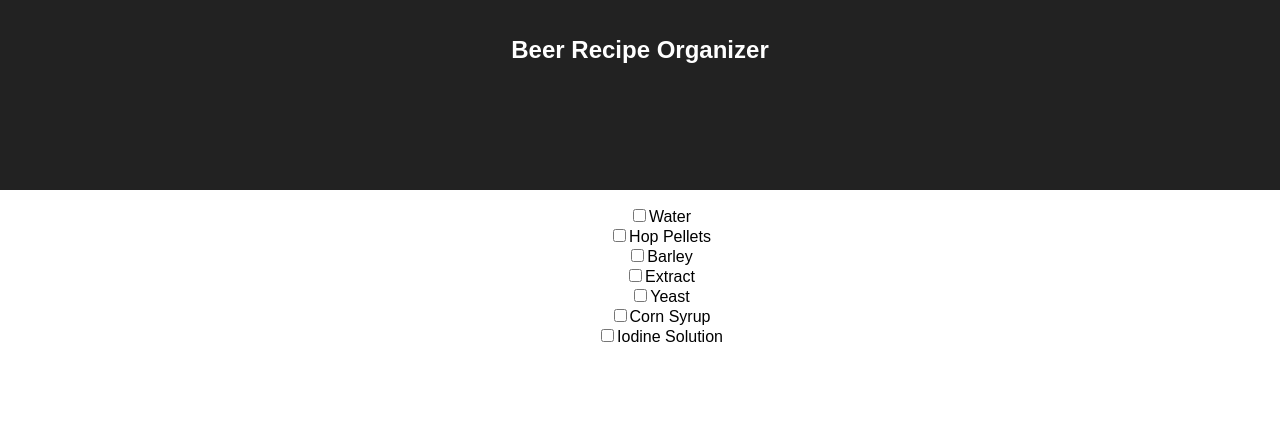
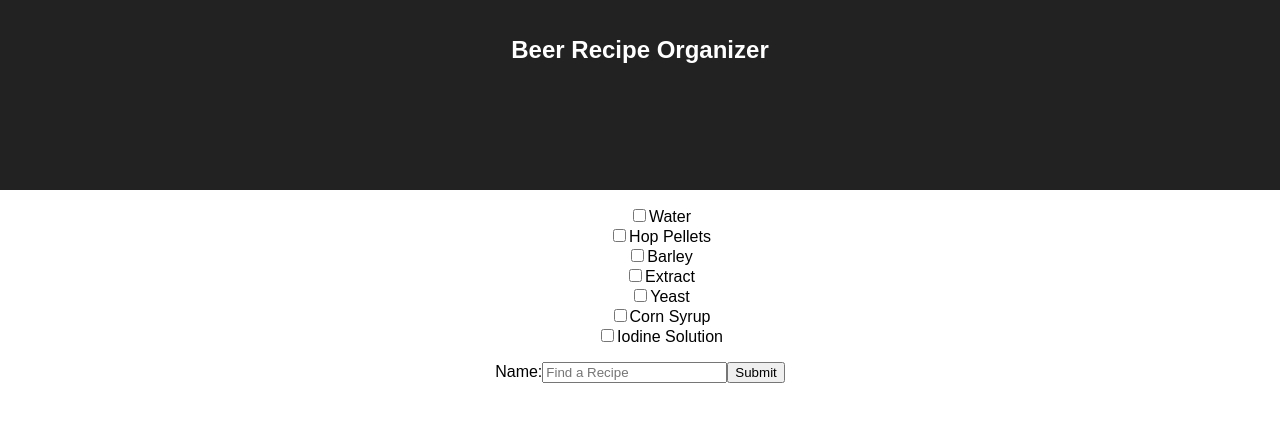
Before and after one commit to jarmbrust/beer-recipe, a React (Create React App) app: page / in a window 1280 px wide. Shown: the top 422 px of the page. Built offline with nearby package versions, Linux system fonts and the light colour scheme.

Commit message:
some progress

```diff
--- a/src/App.jsx
+++ b/src/App.jsx
@@ -1,18 +1,13 @@
 import React, { Component } from 'react';
 import './App.css';
 import Ingredents from './components/Ingredents/Ingredents';
+import SearchRecipes from './components/Search/SearchRecipes';
 
 class App extends Component {
   constructor(props) {
     super(props);
 
     this.state = {
-        // results: null,
-        // searchKey: '',
-        // searchTerm: DEFAULT_QUERY,
-        // error: null,
-        // isLoading: false
-
       ingredients: {
         'Water': { checked: false },
         'Hop Pellets': { checked: false },
@@ -22,31 +17,39 @@ class App extends Component {
         'Corn Syrup': { checked: false },
         'Iodine Solution': { checked: false }
       },
-      recipies: {
+      recipes: {
         recipe1: ['Water', 'Hop Pellets', 'Yeast'],
         coolRecipe: ['Water', 'Extract', 'Yeast'],
         newList:[]
-      }
-
+      },
+      recipeSearch: ''
     };
 
     this.handleCheckedBox = this.handleCheckedBox.bind(this);
+  //  this.searchRecipes = this.searchRecipes.bind(this);
+    this.handleSearch = this.handleSearch.bind(this);
   }
 
   handleCheckedBox(checked) {
     console.log('checked', checked);
-    let recipeCopy = {...this.state.recipies}
-    console.log('this.recipies.newlist', recipeCopy, recipeCopy.newList, this.state.recipies.newList);
+    let recipeCopy = {...this.state.recipes}
+    console.log('this.recipes.newlist', recipeCopy, recipeCopy.newList, this.state.recipes.newList);
     recipeCopy.newList.push(checked);
-    this.setState({recipies: recipeCopy});
+    this.setState({recipes: recipeCopy});
 
-    console.log('this.recipies.newlist', recipeCopy);
+    console.log('this.recipes.newlist', recipeCopy);
     console.log('this.state', this.state);
   }
 
+//   searchRecipes(recipe) {
+//  //   Object.keys(this.state.recipes, recipe) {
+//       return Object.keys(this.state.recipes).find(key => this.state.recipes[key] === recipe);
+//  //   }
+//   }
 
-
-
+  handleSearch = value => {
+    console.log('value', value);
+  }
 
   render() {
     console.log(this.state.ingredients);
@@ -60,6 +63,10 @@ class App extends Component {
             ingredents={this.state.ingredients}
             onChecked={this.handleCheckedBox}
           />
+          <SearchRecipes
+            recipes={this.state.recipeSearch}
+            onChange={this.handleSearch}
+          />
         </div>
       </div>
     );
--- /dev/null
+++ b/src/components/Search/SearchRecipes.jsx
@@ -0,0 +1,45 @@
+import React from 'react';
+
+class SearchRecipes extends React.Component {
+  constructor(props) {
+    super(props);
+    this.handleSearch = this.handleSearch.bind(this);
+    this.handleChange = this.handleChange.bind(this);
+   // this.enterValueHandler = this.enterValueHandler.bind(this);
+  }
+
+  handleSearch = (event) => {
+    console.log('searching');
+    //this.props.onChecked(e.target.value)
+    //console.log(event.target.value);
+
+    event.preventDefault();
+    console.log('>>>', event.target[0].value);
+
+
+  }
+
+  handleChange = (event) => {
+    console.log('changing');
+    //this.props.onChecked(e.target.value)
+    console.log(event.target.value);
+  }
+
+
+
+
+  render() {
+
+    return (
+      <form onSubmit={this.handleSearch}>
+        <label>
+          Name:
+          <input type="text" name="test" id="recipe-search-text" placeholder="Find a Recipe" onChange={this.handleChange} />
+        </label>
+        <input type="submit" value="Submit" />
+      </form>
+    );
+  }
+}
+
+export default SearchRecipes;
```
